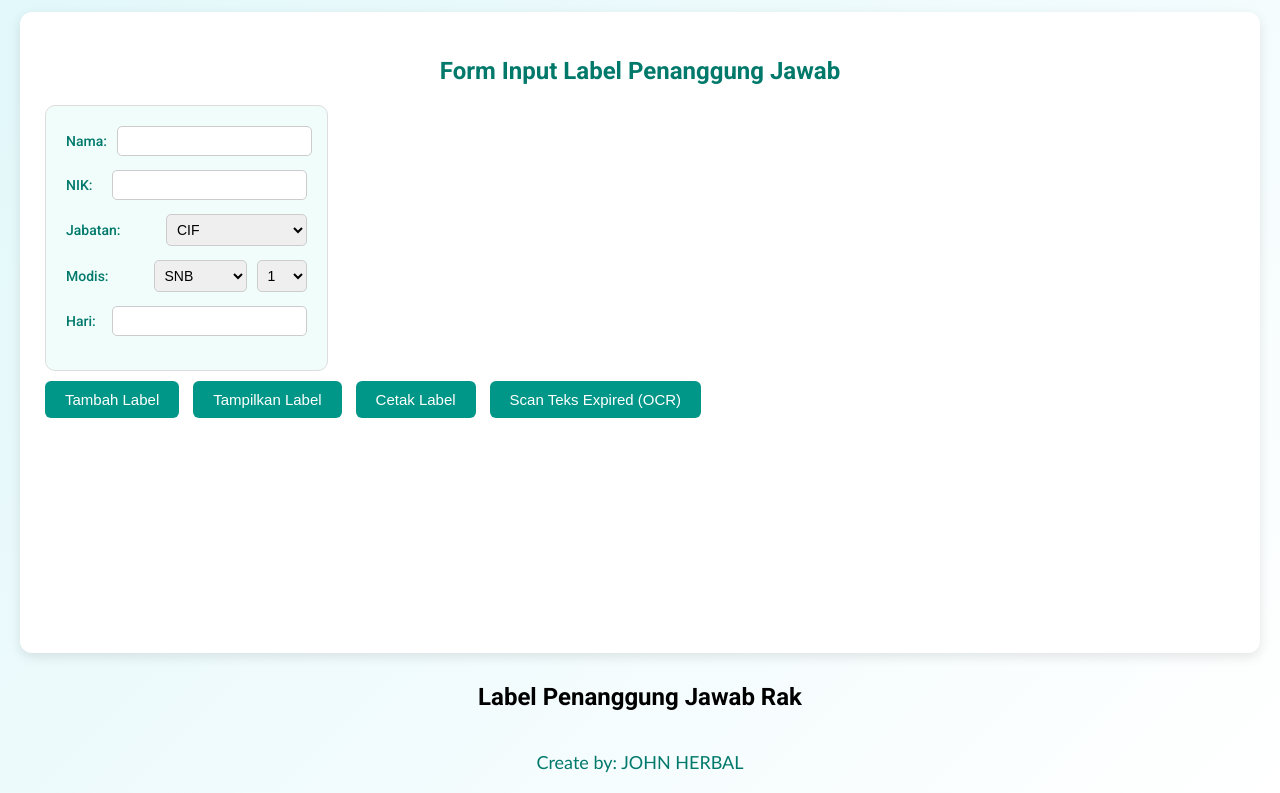
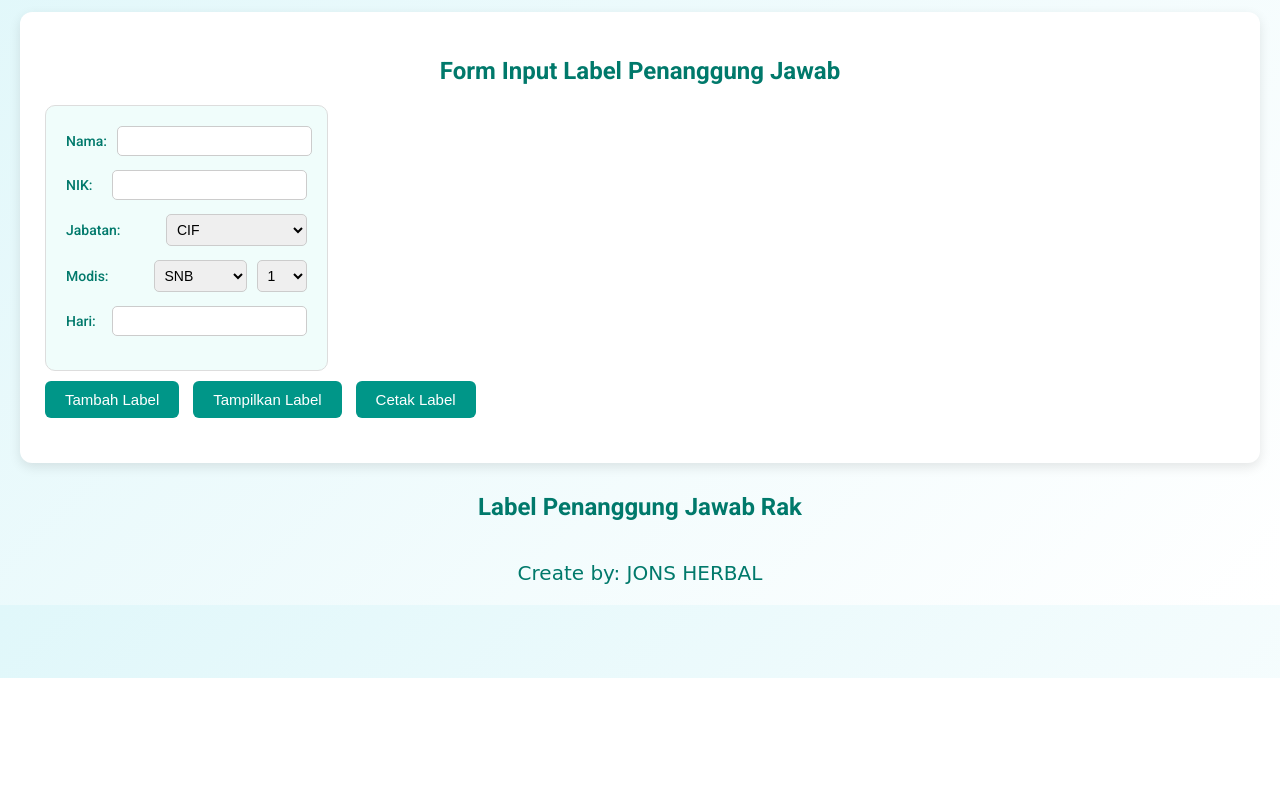
Before and after one commit to itzandri/teqp1, a plain HTML site: page index.html in a window 1280 px wide. Shown: the part 122-915 px from the top of the page. After the commit the page ends 800 px from the top, so only its background shows below. Drawn offline with Linux system fonts and the light colour scheme; a web font is replaced by a local one.

Commit message:
index.html

```diff
--- a/index.html
+++ b/index.html
@@ -3,9 +3,12 @@
 <head>
   <meta charset="UTF-8" />
   <title>Label Penanggung Jawab Rak</title>
-  <script src="https://cdn.jsdelivr.net/npm/tesseract.js@2/dist/tesseract.min.js"></script>
   <style>
     @import url('https://fonts.googleapis.com/css2?family=Roboto:wght@400;500;700&display=swap');
+    @font-face {
+      font-family: 'Angels';
+      src: url('https://dl.dafont.com/dl/?f=angels') format('truetype');
+    }
     * { box-sizing: border-box; }
     body {
       font-family: 'Roboto', sans-serif;
@@ -123,16 +126,10 @@
     }
     .credit {
       margin-top: 40px;
-      font-family: 'Calibri', sans-serif;
-      font-size: 18px;
+      font-family: 'Angels', cursive;
+      font-size: 20px;
       text-align: center;
       color: #00796b;
-    }
-    #videoPreview {
-      width: 100%;
-      max-width: 300px;
-      margin: 20px auto;
-      display: block;
     }
     @media print {
       body {
@@ -140,7 +137,7 @@
         padding: 0;
         background: white;
       }
-      .form-wrapper, .credit, .action-buttons, h2, .header-banner, #videoPreview, #ocr-result {
+      .form-wrapper, .credit, .action-buttons, h2, .header-banner {
         display: none;
       }
       .label-container {
@@ -172,15 +169,12 @@
     <button onclick="addForm()">Tambah Label</button>
     <button onclick="generateLabels()">Tampilkan Label</button>
     <button onclick="window.print()">Cetak Label</button>
-    <button onclick="startOCR()">Scan Teks Expired (OCR)</button>
   </div>
-  <video id="videoPreview" autoplay muted playsinline></video>
-  <div id="ocr-result" style="text-align:center; font-weight:bold; margin-top:10px;"></div>
 </div>
 
-<h2 style="color: black;">Label Penanggung Jawab Rak</h2>
+<h2>Label Penanggung Jawab Rak</h2>
 <div class="label-container" id="labels"></div>
-<div class="credit">Create by: JOHN HERBAL</div>
+<div class="credit">Create by: JONS HERBAL</div>
 
 <script>
 let formCount = 0;
@@ -269,27 +263,6 @@ function generateLabels() {
   }
 }
 
-async function startOCR() {
-  const video = document.getElementById("videoPreview");
-  const resultBox = document.getElementById("ocr-result");
-
-  const stream = await navigator.mediaDevices.getUserMedia({ video: true });
-  video.srcObject = stream;
-
-  setTimeout(async () => {
-    const canvas = document.createElement("canvas");
-    canvas.width = video.videoWidth;
-    canvas.height = video.videoHeight;
-    const ctx = canvas.getContext("2d");
-    ctx.drawImage(video, 0, 0);
-
-    const { data: { text } } = await Tesseract.recognize(canvas, 'eng');
-    resultBox.innerText = "Hasil OCR: " + text.trim();
-
-    stream.getTracks().forEach(track => track.stop());
-  }, 4000);
-}
-
 window.onload = function() {
   addForm();
 };
```
